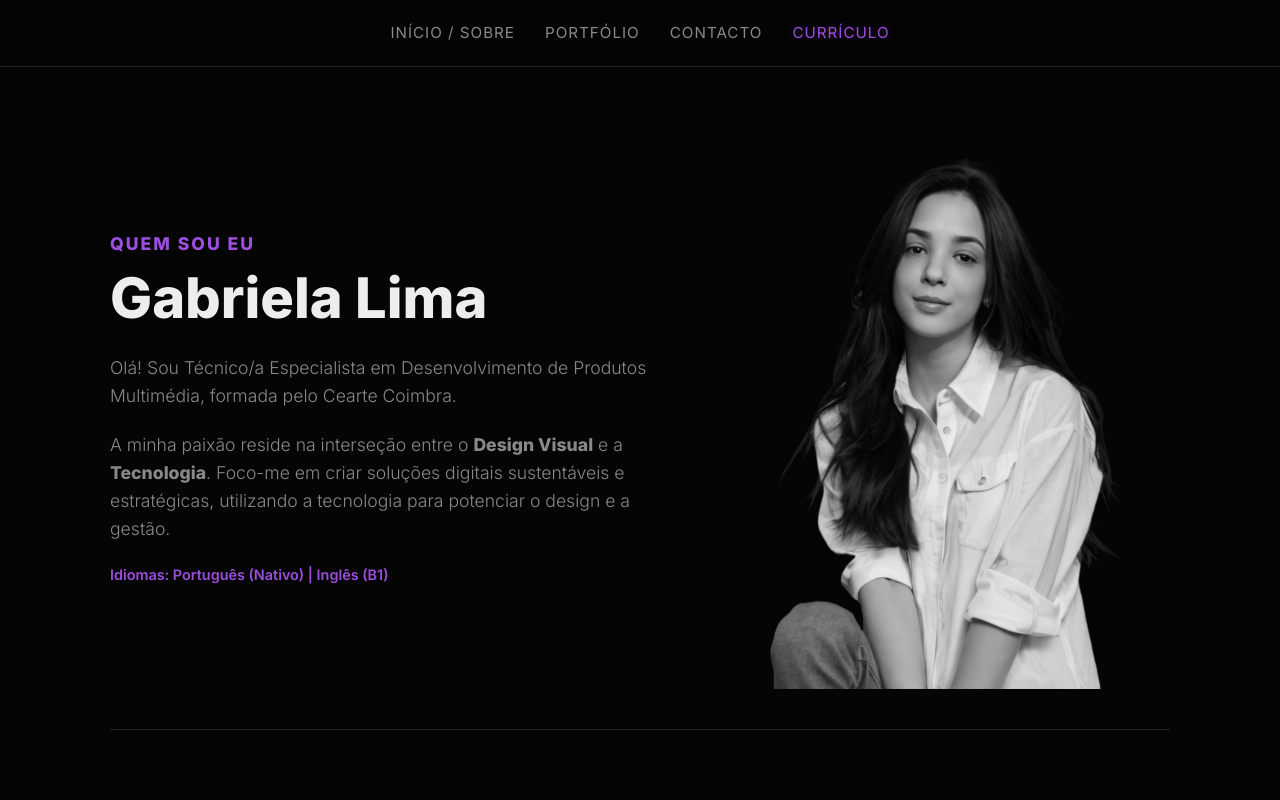
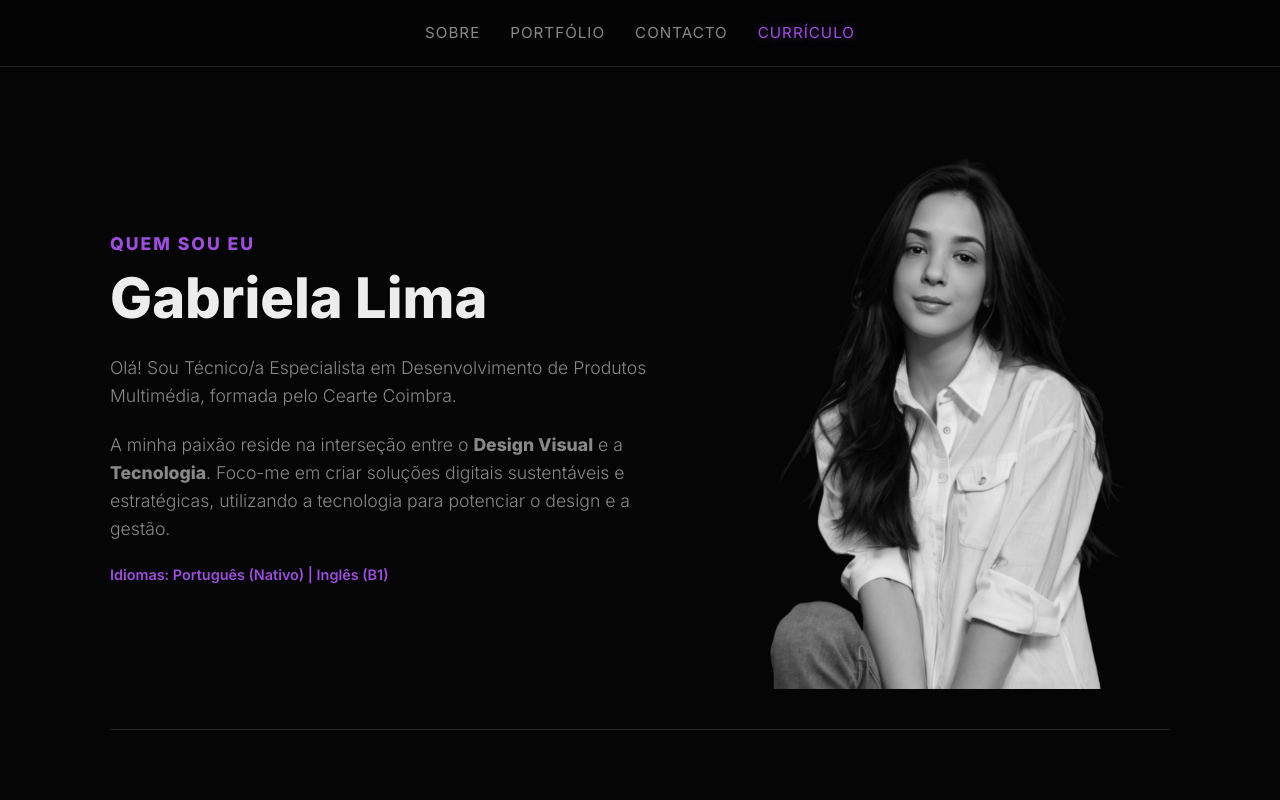
Before and after one commit to gabrielalimamultimedia-bot/curriculo, a plain HTML site: page index.html in a window 1280 px wide. Shown: the top 800 px of the page. Drawn offline with Linux system fonts and the light colour scheme.

Commit message:
Update index.html

```diff
--- a/index.html
+++ b/index.html
@@ -13,7 +13,7 @@
     <nav class="main-nav">
         <ul>
             <!-- Estes links mandam de volta para o teu site principal -->
-            <li><a href="https://gabrielalima.wuaze.com/sobre">Início / Sobre</a></li>
+            <li><a href="https://gabrielalima.wuaze.com/sobre">Sobre</a></li>
             <li><a href="https://gabrielalima.wuaze.com">Portfólio</a></li>
             <li><a href="https://gabrielalima.wuaze.com/contacto">Contacto</a></li>
 
```
